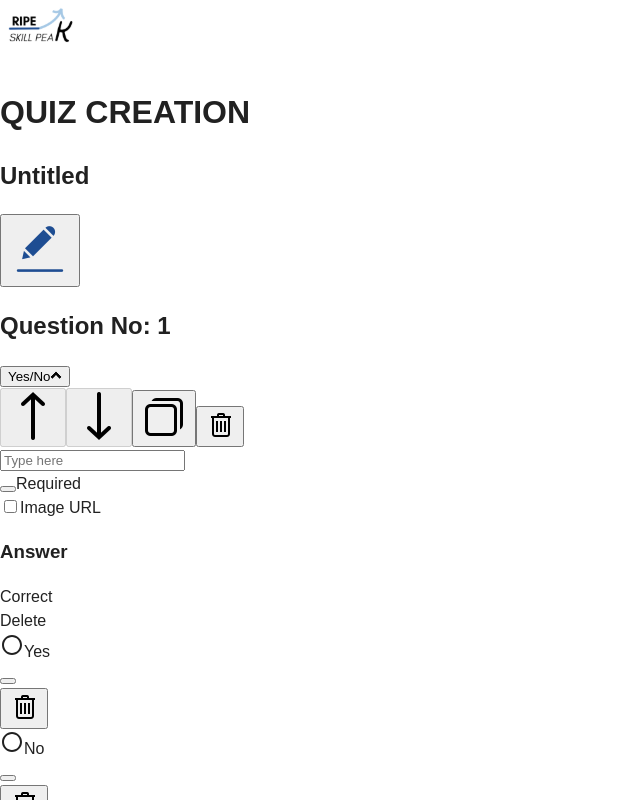
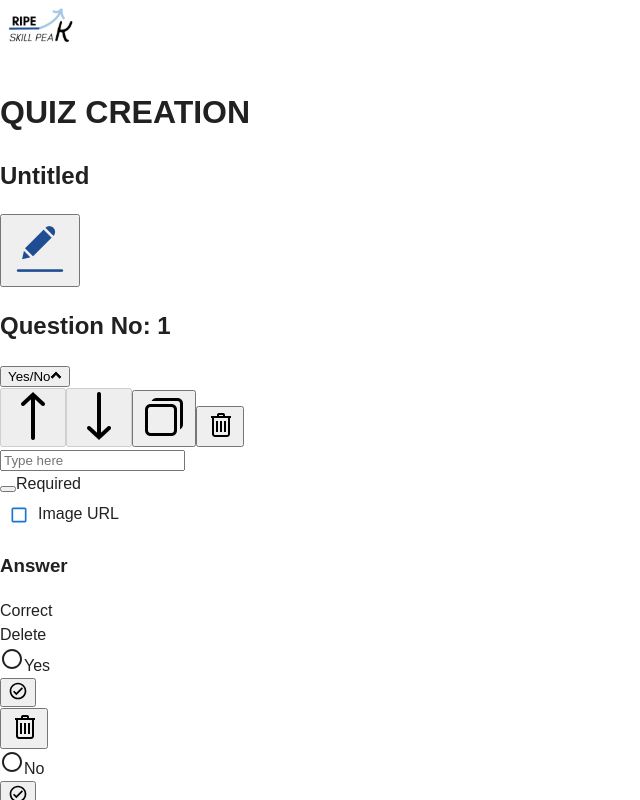
Before and after one commit to maignanaganapathy/skill-peak-frontend, a React (Create React App) app: page /create in a window 1280 px wide. Shown: the top 800 px of the page, without its empty margins (0-640 px from the left). Built offline with nearby package versions, Linux system fonts and the light colour scheme.

Commit message:
karthika|implement mui components

```diff
--- a/src/features/quiz/QuizCreation/AnswerOptions.tsx
+++ b/src/features/quiz/QuizCreation/AnswerOptions.tsx
@@ -9,7 +9,7 @@ import Delete from "./assets/Delete.png";
 import RadioButtonUncheckedIcon from "@mui/icons-material/RadioButtonUnchecked";
 import CheckBoxIcon from "@mui/icons-material/CheckBox";
 import CheckBoxOutlineBlankIcon from "@mui/icons-material/CheckBoxOutlineBlank";
-import DoneIcon from "@mui/icons-material/Done";
+import CheckCircleOutlineOutlinedIcon from "@mui/icons-material/CheckCircleOutlineOutlined";
 
 interface AnswerOptionsProps {
   options: AnswerOption[];
@@ -41,10 +41,7 @@ export const AnswerOptions: React.FC<AnswerOptionsProps> = ({
     switch (questionType) {
       case QuestionTypeEnum.YesNo:
       case QuestionTypeEnum.MultipleChoice:
-        // Always show unselected radio icon (no tick)
-        return (
-          <RadioButtonUncheckedIcon className="text-gray-400 w-5 h-5" />
-        );
+        return <RadioButtonUncheckedIcon className="text-gray-400 w-5 h-5" />;
       case QuestionTypeEnum.Checkboxes:
         return option.isCorrect ? (
           <CheckBoxIcon className="text-blue-500 w-5 h-5" />
@@ -87,22 +84,20 @@ export const AnswerOptions: React.FC<AnswerOptionsProps> = ({
               <span className="text-sm text-black ml-4 flex-grow">
                 {option.text}
               </span>
-              {/* Correct button */}
+              {/* Correct button with MUI CheckCircleOutlineOutlinedIcon */}
               <div className="w-20 flex justify-center">
   <button
-                  className={`h-[18px] w-[18px] rounded-sm border ${
-                    option.isCorrect
-                      ? "bg-blue-500 border-blue-500 text-white"
-                      : "bg-zinc-300 border-zinc-300"
+    className={`rounded-full ${
+      option.isCorrect ? "text-blue-500" : "text-gray-400"
     } flex items-center justify-center`}
     onClick={() => onToggleCorrect(option.id)}
     aria-label="Toggle correct answer"
   >
-                  {option.isCorrect && (
-                    <DoneIcon className="text-white" style={{ fontSize: 14 }} />
-                  )}
+    <CheckCircleOutlineOutlinedIcon fontSize="small" />
   </button>
 </div>
+
+
               {/* Delete button */}
               <div className="w-20 flex justify-center">
                 <button
--- a/src/features/quiz/QuizCreation/QuestionCard.tsx
+++ b/src/features/quiz/QuizCreation/QuestionCard.tsx
@@ -1,4 +1,5 @@
 "use client";
+import Checkbox from "@mui/material/Checkbox";
 
 import { useState } from "react";
 import { QuestionType, AnswerOption, QuestionTypeEnum } from "./types";
@@ -82,10 +83,16 @@ export const QuestionCard: React.FC<QuestionCardProps> = ({
       {/* Image URL Section with Toggle */}
 <div className="mt-5">
   <label className="mb-2.5 text-sm text-black flex items-center gap-2">
-          <input
-            type="checkbox"
+    <Checkbox
       checked={showImageUrl}
       onChange={() => setShowImageUrl(!showImageUrl)}
+      size="small"
+      sx={{
+        color: "#1976d2",
+        '&.Mui-checked': {
+          color: "#1976d2",
+        },
+      }}
     />
     Image URL
   </label>
```
Lines whose indentation alone changed are shown as unchanged.
